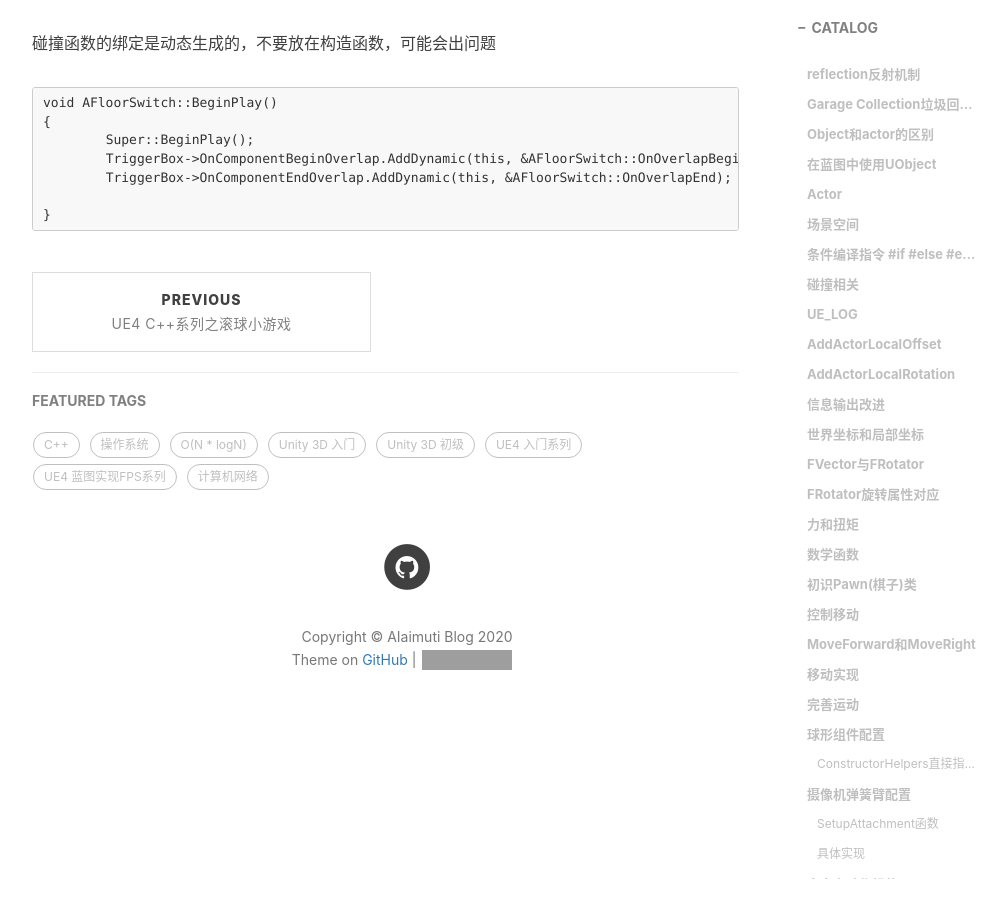
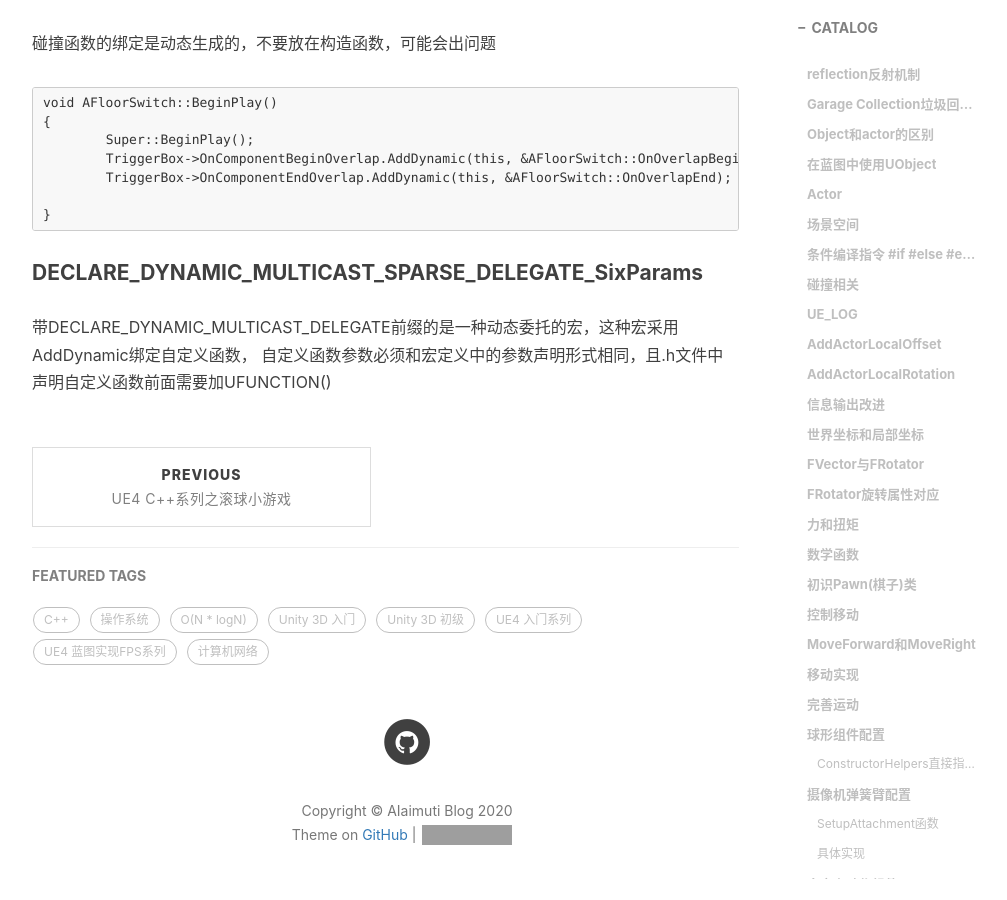
Before and after one commit to AIaimuti/aiaimuti.github.io, a Jekyll site: the page built from _posts/2020-4-23-C++Learn.md, in a window 1280 px wide and 900 px high, scrolled down 11839 px. Shown: the whole window, without its empty margins (233-1240 px from the left). Built offline with Jekyll 4.4.1, drawn with Linux system fonts in a browser that asks for light colours; nearby versions of some CDN libraries; comment, search, counter and statistics services are not loaded; grey boxes are pictures that could not be loaded.

Commit message:
Update 2020-4-23-C++Learn.md

````diff
--- a/_posts/2020-4-23-C++Learn.md
+++ b/_posts/2020-4-23-C++Learn.md
@@ -485,3 +485,6 @@ void AFloorSwitch::BeginPlay()
 
 }
 ```
+#### DECLARE_DYNAMIC_MULTICAST_SPARSE_DELEGATE_SixParams
+带DECLARE_DYNAMIC_MULTICAST_DELEGATE前缀的是一种动态委托的宏，这种宏采用AddDynamic绑定自定义函数，
+自定义函数参数必须和宏定义中的参数声明形式相同，且.h文件中声明自定义函数前面需要加UFUNCTION()
````
